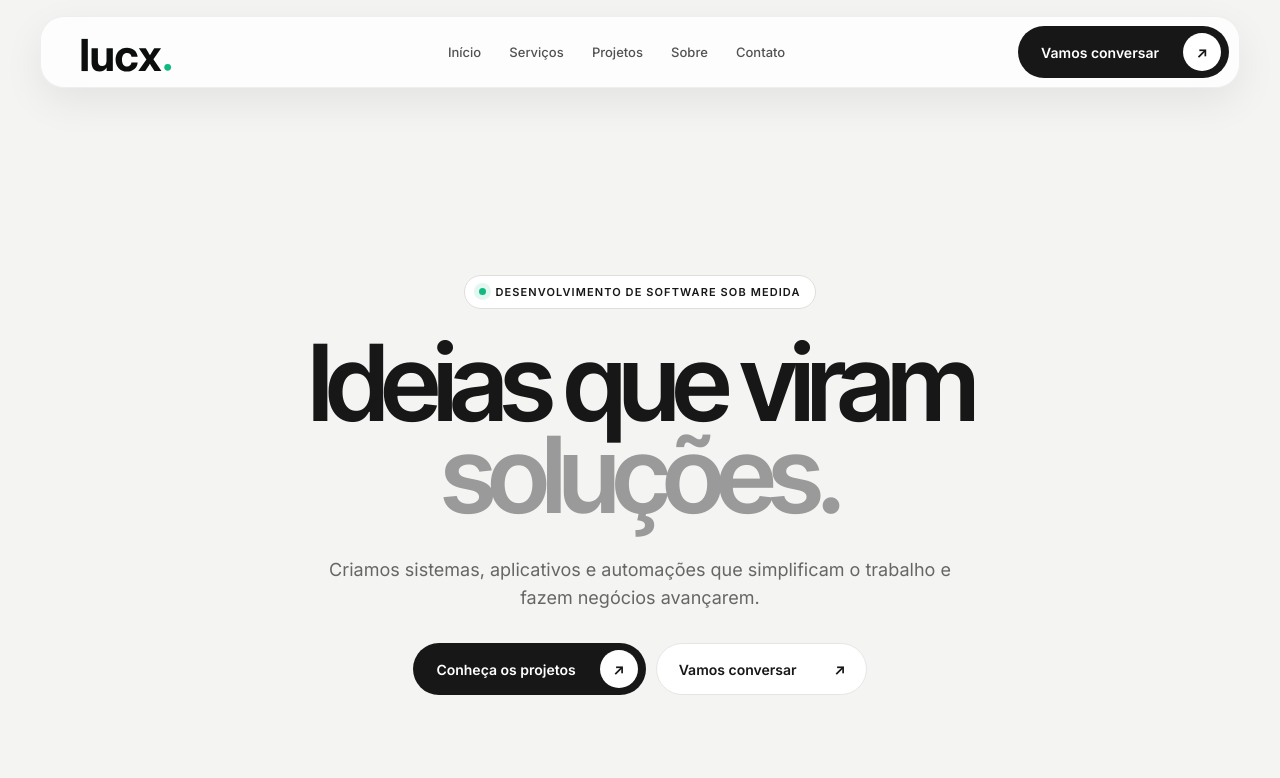
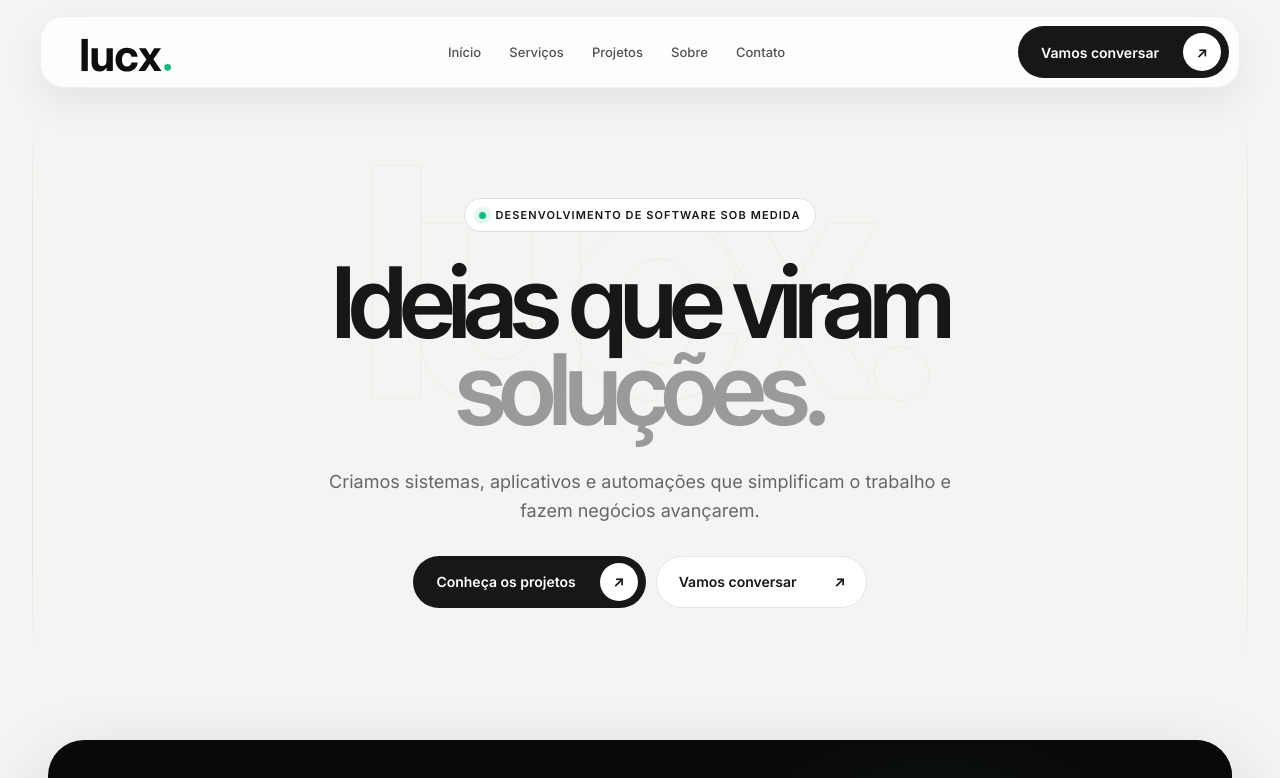
Before and after one commit to pauloluccasdev/lucxtech, a Next.js app: page / in a window 1280 px wide. Shown: the top 778 px of the page. Built offline with nearby package versions, Linux system fonts and the light colour scheme.

Commit message:
feat: refina composicao e impacto do hero

```diff
--- a/app/globals.css
+++ b/app/globals.css
@@ -71,16 +71,22 @@ img { display: block; max-width: 100%; }
 .mobile-menu__footer>a:last-child { color:#737373; font-size:12px; }
 
 /* hero */
-.hero { position:relative; min-height:820px; padding-top:150px; background:var(--paper); }
-.hero__inner { position:relative; display:flex; min-height:670px; flex-direction:column; align-items:center; justify-content:center; text-align:center; }
+.hero { --hero-x:0; --hero-y:0; position:relative; min-height:700px; padding-top:126px; overflow:hidden; background:var(--paper); }
+.hero::before,.hero::after { content:""; position:absolute; top:116px; bottom:42px; width:1px; background:linear-gradient(transparent,#deded9 18%,#deded9 82%,transparent); opacity:.7; }
+.hero::before { left:max(32px,calc((100vw - var(--container))/2 - 24px)); }
+.hero::after { right:max(32px,calc((100vw - var(--container))/2 - 24px)); }
+.hero__inner { position:relative; display:flex; min-height:554px; flex-direction:column; align-items:center; justify-content:center; text-align:center; }
+.hero__backdrop { position:absolute; inset:5% 0 auto; display:grid; place-items:center; overflow:hidden; pointer-events:none; transform:translate(calc(var(--hero-x) * 10px),calc(var(--hero-y) * 7px)); transition:transform .8s var(--ease); }
+.hero__backdrop span { color:transparent; font:700 clamp(190px,25vw,360px)/.8 var(--font-display); letter-spacing:-.09em; opacity:.36; -webkit-text-stroke:1px #deded9; white-space:nowrap; }
 .hero__eyebrow { display:inline-flex; align-items:center; gap:9px; margin-bottom:28px; padding:9px 14px; border:1px solid #dededb; border-radius:999px; background:#fff; font-size:11px; font-weight:600; letter-spacing:.1em; text-transform:uppercase; }
 .hero__eyebrow span { width:7px; height:7px; border-radius:50%; background:var(--green); box-shadow:0 0 0 5px rgba(16,185,129,.12); }
-.hero__title { margin:0; font:600 clamp(72px,8.3vw,124px)/.87 var(--font-display); letter-spacing:-.065em; }
+.hero__title { position:relative; margin:0; font:600 clamp(70px,7.7vw,112px)/.88 var(--font-display); letter-spacing:-.065em; text-wrap:balance; }
 .hero__title span { color:#9a9a9a; }
 .hero__text { max-width:650px; margin:34px auto 30px; color:#666; font-size:18px; line-height:1.6; }
 .hero__actions { display:flex; gap:10px; justify-content:center; }
-.hero__scroll { position:absolute; bottom:28px; left:0; display:flex; align-items:center; gap:12px; color:#777; font-size:11px; letter-spacing:.08em; text-transform:uppercase; }
+.hero__scroll { position:absolute; bottom:24px; left:0; display:flex; align-items:center; gap:12px; color:#777; font-size:10px; letter-spacing:.12em; text-transform:uppercase; }
 .hero__scroll i { display:grid; width:36px; height:36px; place-items:center; border:1px solid var(--line); border-radius:50%; font-style:normal; }
+.hero__index { position:absolute; right:0; bottom:36px; color:#9a9a9a; font:9px var(--font-mono); letter-spacing:.14em; }
 .hero-enter { opacity:0; animation:hero-in .85s var(--ease) forwards; }
 .hero-enter--1 { animation-delay:.08s; }
 .hero-enter--2 { animation-delay:.16s; }
@@ -171,7 +177,7 @@ img { display: block; max-width: 100%; }
 
 @media (max-width: 720px) {
   :root{--gutter:16px}.section-v2{padding:88px 0}.site-header{top:12px;width:calc(100% - 24px)}.site-header__bar{min-height:64px;padding:6px 6px 6px 14px;border-radius:22px}.site-header__brand{width:96px;height:44px}.menu-trigger{width:48px;height:48px}.mobile-menu{height:calc(100dvh - 24px);border-radius:24px}.mobile-menu__footer{align-items:flex-start;flex-direction:column}
-  .hero{min-height:720px;padding-top:105px}.hero__inner{min-height:610px;justify-content:center}.hero__eyebrow{font-size:8px}.hero__title{font-size:clamp(54px,17vw,72px);line-height:.9}.hero__text{max-width:340px;margin-top:28px;font-size:15px}.hero__actions{width:100%;align-items:stretch;flex-direction:column}.hero__actions .button-link{width:100%}.hero__scroll{display:none}
+  .hero{min-height:650px;padding-top:92px}.hero::before,.hero::after{display:none}.hero__inner{min-height:558px;justify-content:center}.hero__backdrop{top:16%}.hero__backdrop span{font-size:180px;opacity:.28}.hero__eyebrow{font-size:8px}.hero__title{font-size:clamp(54px,16.5vw,68px);line-height:.9}.hero__text{max-width:340px;margin-top:26px;font-size:15px}.hero__actions{width:100%;align-items:stretch;flex-direction:column}.hero__actions .button-link{width:100%}.hero__scroll,.hero__index{display:none}
   .about-v2{padding:24px 0 88px}.about-card{border-radius:26px}.about-card__copy{padding:36px 26px 42px}.about-card__copy h2{font-size:42px}.about-card__copy p{font-size:14px}.about-card__visual{min-height:330px}.about-orbit--one{width:310px;height:310px}.about-orbit--two{width:210px;height:210px}.about-code{right:18px;bottom:18px;gap:8px;font-size:7px}
   .section-heading{margin-bottom:42px}.section-heading h2,.faq__head h2{font-size:42px}.services-grid{grid-template-columns:1fr}.service-card--system,.service-card--automation,.service-card--app,.service-card--integration{grid-column:auto}.service-card__visual{height:260px}.service-card__body{min-height:170px;padding:26px}.service-card__body>span{top:26px;right:26px}.service-mock--system{width:88%;margin-top:48px}.service-mock--integration span:nth-child(4){right:24px}.service-mock--integration span:nth-child(3){right:24px}.service-mock--integration span:nth-child(1){left:24px}
   .projects-grid{grid-template-columns:1fr;gap:56px}.project-card__media{border-radius:20px}.project-card__meta{grid-template-columns:1fr;gap:14px}.diazen-demo{gap:14px}.diazen-phone{width:155px;height:278px}.diazen-demo>span{font-size:7px}
@@ -182,5 +188,5 @@ img { display: block; max-width: 100%; }
 }
 
 @media (prefers-reduced-motion: reduce) {
-  html{scroll-behavior:auto}*,*::before,*::after{scroll-behavior:auto!important;animation-duration:.01ms!important;animation-iteration-count:1!important;transition-duration:.01ms!important}.reveal,.hero-enter{opacity:1;transform:none}.about-orbit{animation:none}
+  html{scroll-behavior:auto}*,*::before,*::after{scroll-behavior:auto!important;animation-duration:.01ms!important;animation-iteration-count:1!important;transition-duration:.01ms!important}.reveal,.hero-enter{opacity:1;transform:none}.hero__backdrop{transform:none}.about-orbit{animation:none}
 }
--- a/components/HeroGlow.tsx
+++ b/components/HeroGlow.tsx
@@ -1,12 +1,27 @@
+"use client";
+
+import { useRef, type PointerEvent } from "react";
 import SiteHeader from "./SiteHeader";
 import ButtonLink from "./ui/ButtonLink";
 import Container from "./ui/Container";
 
 export default function HeroGlow() {
+  const heroRef = useRef<HTMLElement>(null);
+
+  function moveStage(event: PointerEvent<HTMLElement>) {
+    if (event.pointerType === "touch") return;
+    const hero = heroRef.current;
+    if (!hero) return;
+    const bounds = hero.getBoundingClientRect();
+    hero.style.setProperty("--hero-x", String((event.clientX - bounds.left) / bounds.width - 0.5));
+    hero.style.setProperty("--hero-y", String((event.clientY - bounds.top) / bounds.height - 0.5));
+  }
+
   return (
-    <section className="hero" id="inicio">
+    <section className="hero" id="inicio" ref={heroRef} onPointerMove={moveStage}>
       <SiteHeader />
       <Container className="hero__inner">
+        <div className="hero__backdrop" aria-hidden="true"><span>lucx.</span></div>
         <div className="hero__eyebrow hero-enter hero-enter--1"><span /> Desenvolvimento de software sob medida</div>
         <h1 className="hero__title hero-enter hero-enter--2">Ideias que viram<br /><span>soluções.</span></h1>
         <p className="hero__text hero-enter hero-enter--3">Criamos sistemas, aplicativos e automações que simplificam o trabalho e fazem negócios avançarem.</p>
@@ -14,7 +29,8 @@ export default function HeroGlow() {
           <ButtonLink href="#projetos">Conheça os projetos</ButtonLink>
           <ButtonLink href="https://w.app/fiawrt" target="_blank" rel="noreferrer" variant="light">Vamos conversar</ButtonLink>
         </div>
-        <a className="hero__scroll hero-enter hero-enter--4" href="#sobre" aria-label="Ir para apresentação"><span>Role para conhecer</span><i aria-hidden="true">↓</i></a>
+        <a className="hero__scroll hero-enter hero-enter--4" href="#sobre" aria-label="Ir para apresentação"><span>Conheça a Lucx</span><i aria-hidden="true">↓</i></a>
+        <span className="hero__index hero-enter hero-enter--4" aria-hidden="true">01 — 05</span>
       </Container>
     </section>
   );
```
Also changed, not shown: 11 other files (tests, documents, lock files or other folders).
